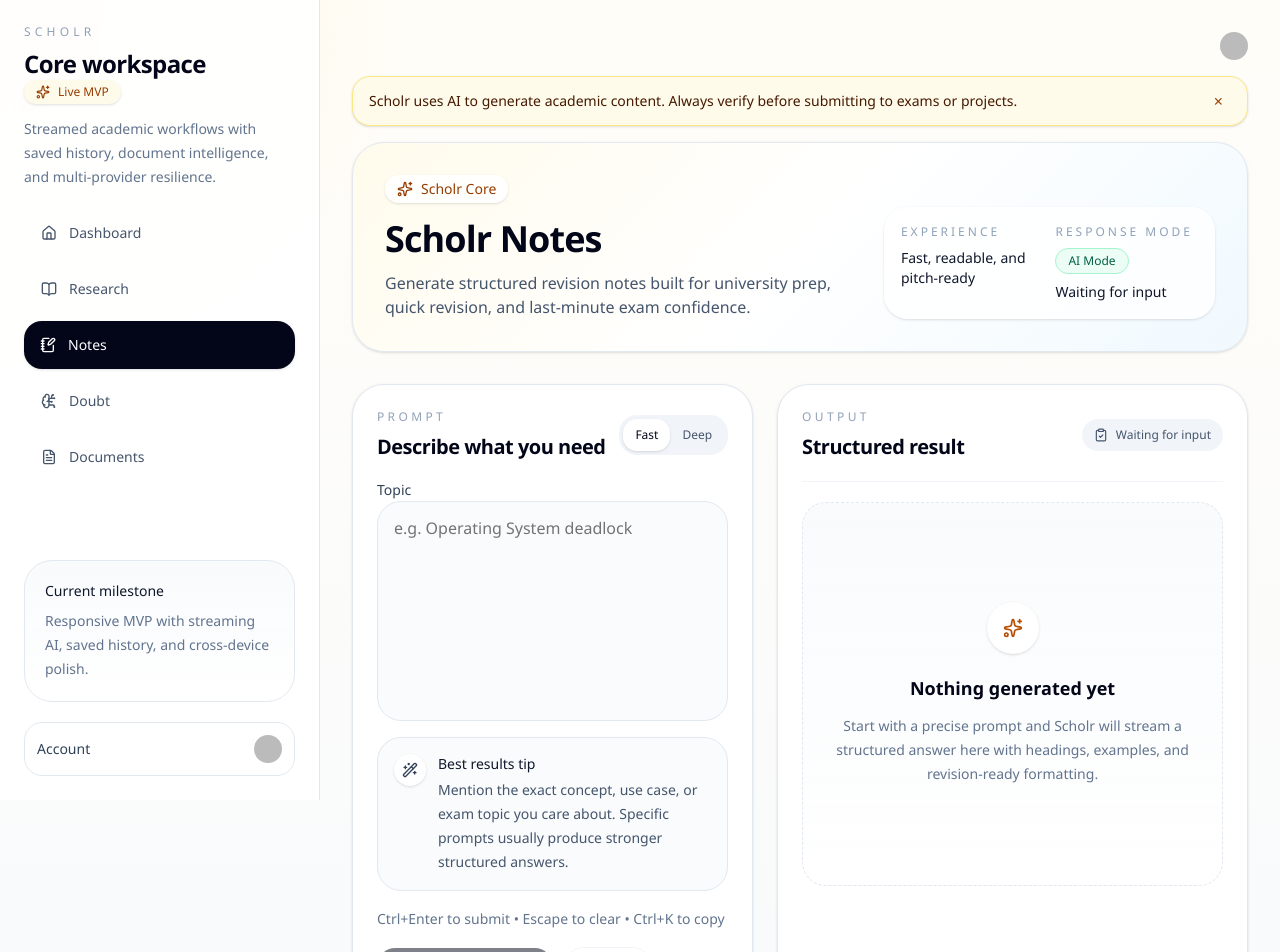
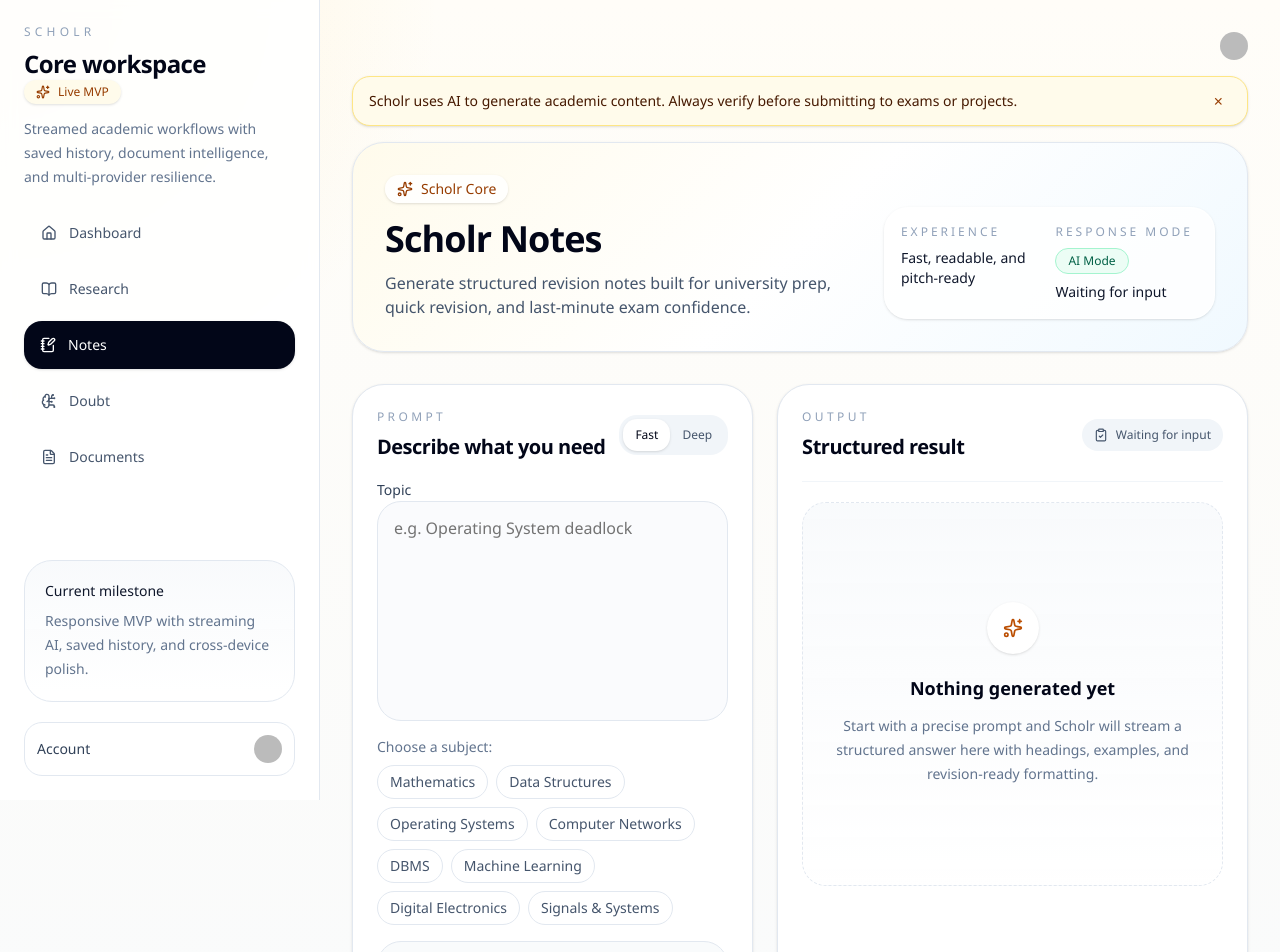
Before and after one commit to tauqxxr7/scholr, a Next.js app in the folder frontend/: page /notes in a window 1280 px wide. Shown: the top 952 px of the page. Built offline with nearby package versions, Linux system fonts and the light colour scheme; no server answers; sample sign-in values are in the browser's storage; some icons are missing.

Commit message:
feat: add subject category chips to Notes input

```diff
--- a/frontend/app/(dashboard)/notes/page.tsx
+++ b/frontend/app/(dashboard)/notes/page.tsx
@@ -4,9 +4,24 @@
 
 import AiModulePage from '@/components/ai/ai-module-page'
 
+const subjectChips = [
+  'Mathematics',
+  'Data Structures',
+  'Operating Systems',
+  'Computer Networks',
+  'DBMS',
+  'Machine Learning',
+  'Digital Electronics',
+  'Signals & Systems',
+]
+
 export default function NotesPage() {
   const [topic, setTopic] = useState('')
   const [output, setOutput] = useState('')
+
+  const selectSubject = (subject: string) => {
+    setTopic(`${subject}: `)
+  }
 
   return (
     <AiModulePage
@@ -22,6 +37,23 @@
       setOutput={setOutput}
       loadingLabel="Writing notes..."
       idleLabel="Generate Notes"
+      promptExtras={
+        <div className="space-y-2">
+          <p className="text-sm text-slate-500">Choose a subject:</p>
+          <div className="flex flex-wrap gap-2">
+            {subjectChips.map((subject) => (
+              <button
+                key={subject}
+                type="button"
+                onClick={() => selectSubject(subject)}
+                className="rounded-full border border-slate-200 px-3 py-1.5 text-sm text-slate-600 transition hover:border-indigo-300 hover:bg-indigo-50 hover:text-indigo-700"
+              >
+                {subject}
+              </button>
+            ))}
+          </div>
+        </div>
+      }
     />
   )
 }
```
